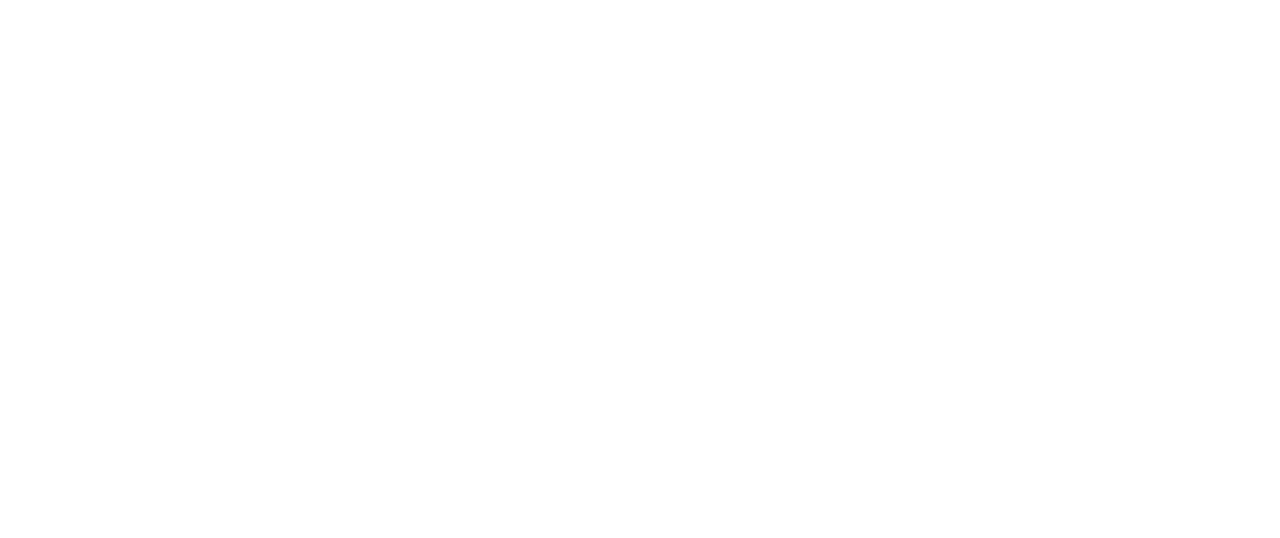
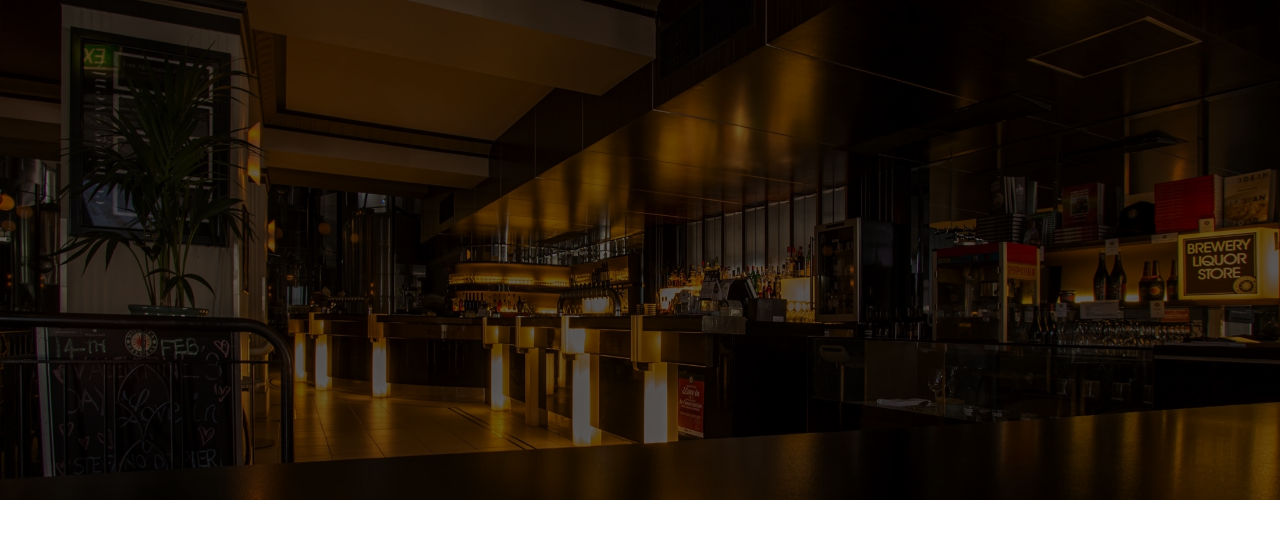
Before and after one commit to Dylan5019-Odin/restaurant-page, a website built with webpack: page dist/index.html in a window 1280 px wide. Built offline with nearby package versions, Linux system fonts and the light colour scheme.

Commit message:
Added Header image

```diff
--- a/package.json
+++ b/package.json
@@ -19,6 +19,8 @@
   },
   "homepage": "https://github.com/Dylan5019-Odin/restaurant-page#readme",
   "devDependencies": {
+    "css-loader": "^6.7.3",
+    "style-loader": "^3.3.1",
     "webpack": "^5.75.0",
     "webpack-cli": "^5.0.1",
     "webpack-dev-server": "^4.11.1"
--- /dev/null
+++ b/src/generateHeader.js
@@ -0,0 +1,20 @@
+import Header from './banner.jpg';
+
+//Function that combines the header and review section
+const generateHeader = () => {
+  let contentContainer = document.getElementById("content");
+
+  //Function that Loads the Header Section
+  const headerDiv = document.createElement('div');
+  headerDiv.classList.add('header');
+
+  const headerImg = new Image();
+  headerImg.src = Header;
+
+  headerDiv.appendChild(headerImg);
+
+  contentContainer.appendChild(headerDiv);
+
+};
+
+export default generateHeader;
--- a/src/index.js
+++ b/src/index.js
@@ -1 +1,5 @@
 // Imports
+import pageLoad from "./pageLoad";
+import "./style.css";
+
+pageLoad();
--- /dev/null
+++ b/src/pageLoad.js
@@ -0,0 +1,12 @@
+
+import generateHeader from "./generateHeader";
+
+//Function that combines the header and review section
+const pageLoad = () => {
+
+  //Function that Loads the Header Section
+    generateHeader();
+  //Function that Loads the Reviews Section
+}
+
+export default pageLoad;
--- a/src/style.css
+++ b/src/style.css
@@ -0,0 +1,23 @@
+body {
+    margin: 0;
+
+}
+
+
+.header
+{
+    display: flex;
+    justify-content: center;
+    height: 500px;
+    width: 100vw;
+    background: black;
+    overflow: hidden;
+}
+
+.header img
+{
+object-fit: cover;
+width: 100%;
+height: 500px;
+opacity: 0.4;
+}
--- a/webpack.config.js
+++ b/webpack.config.js
@@ -18,6 +18,10 @@ module.exports = {
         test: /\.css$/i,
         use: ["style-loader", "css-loader"],
       },
+      {
+        test: /\.(png|svg|jpg|jpeg|gif)$/i,
+        type: "asset/resource",
+      },
     ],
   },
 };
```
Also changed, not shown: README.md, dist/index.html, src/banner.jpg (added), 1 other file.
